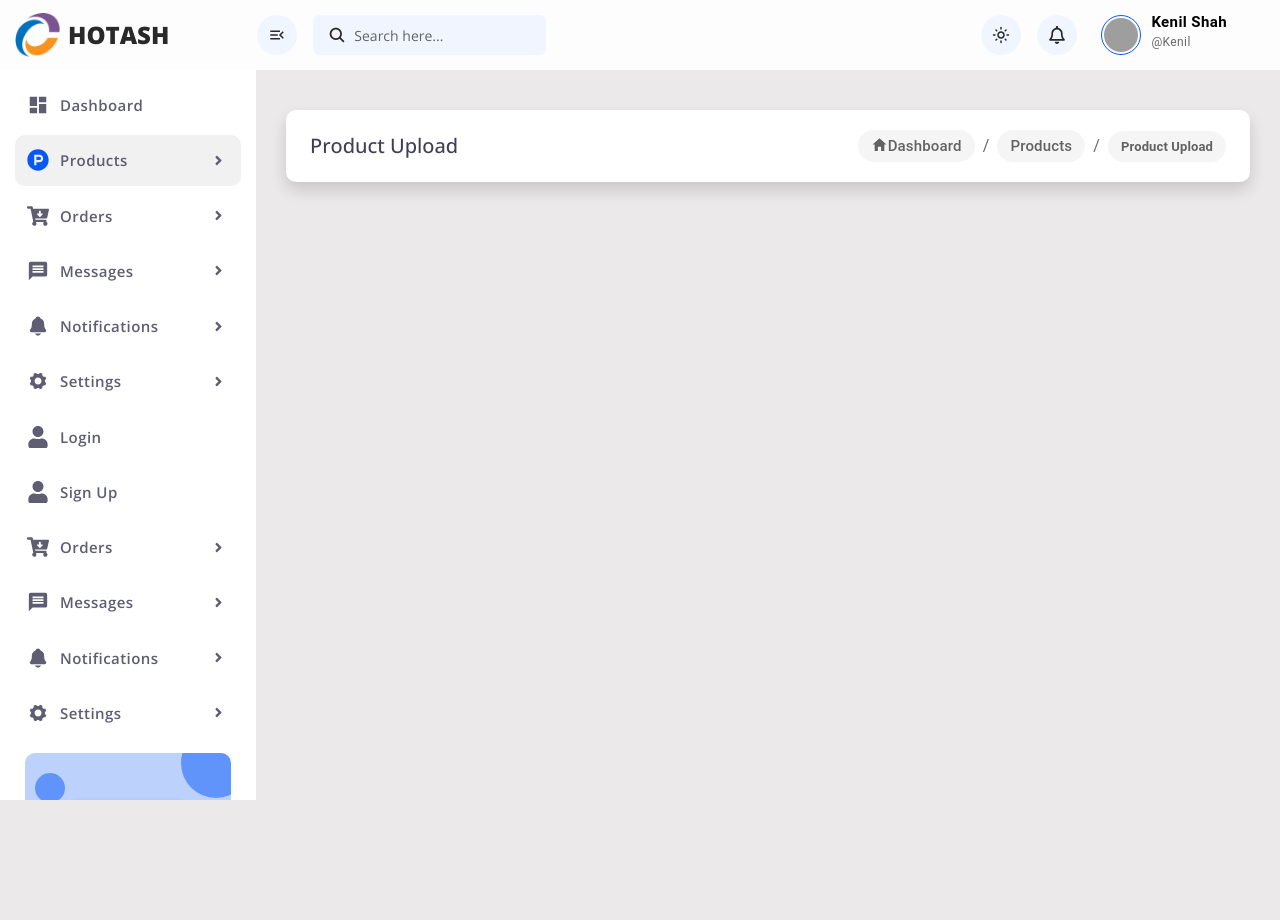
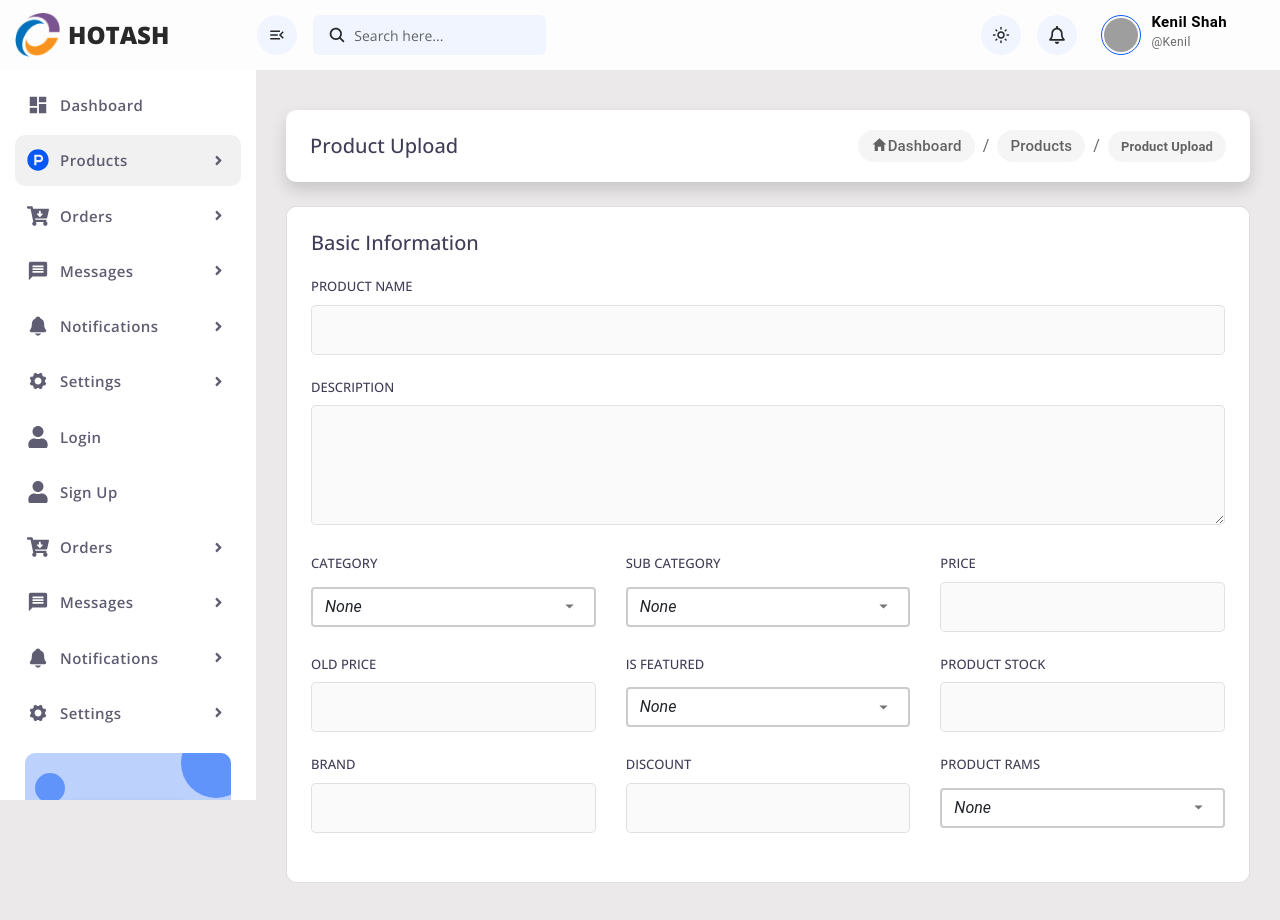
Before and after one commit to shahkenil01/Admin-Dashboard, a React (Create React App) app: page /product/upload in a window 1280 px wide. Shown: the top 920 px of the page. Before the commit the page ends 800 px from the top, so only its background shows below. Built offline with nearby package versions, Linux system fonts and the light colour scheme; grey boxes are pictures that could not be loaded.

Commit message:
Quick update

```diff
--- a/src/App.css
+++ b/src/App.css
@@ -188,6 +188,8 @@ body.dark .ratingSection .ratingrow .progress { background-color: #000 !importan
 body.dark .reviewSection .reviewsRow { background: #071739 !important; }
 body.dark .reviewForm textarea { background: #132345 !important; border: 1px solid #0d1a36 !important; color: #ffffffb3;}
 body.dark .reviewForm textarea{ color: rgba(255, 255, 255, 0.5) !important; }
+body.dark .form .form-group input,
+body.dark .form .form-group textarea { background: #2b3c5f !important; border: 1px solid #253557 !important; color: #fffc !important;}
 
 .link.color, .link:hover {
   color: #0858f7 !important;}
@@ -1019,3 +1021,24 @@ textarea {
   outline: #ffdead !important;
   padding: 15px;
   width: 100%;}
+
+.form .form-group{
+  margin-bottom: 25px;}
+.form .form-group h6 {
+  font-size: 13px;
+  margin-bottom: 10px;}
+.form .form-group input, .form .form-group textarea {
+  background: #fafafa;
+  border: 1px solid #0000001a !important;
+  border-radius: 5px;
+  font-size: 14px;
+  height: 50px;
+  outline: none !important;
+  padding-left: 15px;
+  width: 100%;}
+.form .form-group textarea {
+  height: 120px;
+  padding-top: 15px;}
+
+.card {
+  overflow: visible !important;}
--- a/src/pages/productUpload/index.js
+++ b/src/pages/productUpload/index.js
@@ -1,8 +1,17 @@
 import { Breadcrumbs, Typography, Link as MuiLink, Button } from '@mui/material';
 import { Link } from 'react-router-dom';
 import { IoMdHome } from "react-icons/io";
+import FormControl from '@mui/material/FormControl';
+import CustomDropdown from '../../components/CustomDropdown';
+import { useState } from "react";
 
 const ProductUpload =()=>{
+
+  const [category, setCategory] = useState('');
+  const [subcategory, setSubcategory] = useState('');
+  const [isFeatured, setIsFeatured] = useState('');
+  const [ram, setRam] = useState('');
+
   return(
     <div className="right-content w-100">
 
@@ -21,6 +30,114 @@ const ProductUpload =()=>{
         </Breadcrumbs>
       </div>
 
+      <form className='form'>
+        <div className="row">
+          <div className="col-md-12">
+            <div className="card p-4 mt-0">
+              <h5 className="mb-4">Basic Information</h5>
+              <div className="form-group">
+                <h6>PRODUCT NAME</h6>
+                <input type="text" name="name" />
+              </div>
+              <div class="form-group">
+                <h6>DESCRIPTION</h6>
+                <textarea rows="5" cols="10"></textarea>
+              </div>
+              <div className="row">
+                <div className="col">
+                  <div className='form-group'>
+                    <h6>CATEGORY</h6>
+                    <FormControl size="small" className="w-100">
+                      <CustomDropdown value={category} onChange={setCategory}
+                        options={[
+                          { value: '', label: 'None' },
+                          { value: '10', label: 'Men' },
+                          { value: '20', label: 'Women' },
+                          { value: '30', label: 'Kids' }
+                        ]} placeholder="None" />
+                    </FormControl>
+                  </div>
+                </div>
+                <div className="col">
+                  <div className='form-group'>
+                    <h6>SUB CATEGORY</h6>
+                    <FormControl size="small" className="w-100">
+                      <CustomDropdown value={subcategory} onChange={setSubcategory}
+                        options={[
+                          { value: '', label: 'None' },
+                          { value: '10', label: 'Jeans' },
+                          { value: '20', label: 'Shirts' }
+                        ]} placeholder="None" />
+                    </FormControl>
+                  </div>
+                </div>
+                <div className="col">
+                  <div className='form-group'>
+                    <h6>PRICE</h6>
+                    <input type="text" name="price"/>
+                  </div>
+                </div>
+              </div>
+              <div className="row">
+                <div class="col">
+                  <div class="form-group">
+                    <h6>OLD PRICE</h6>
+                    <input type="text" name="oldPrice"/>
+                  </div>
+                </div>
+                <div className="col">
+                  <div className='form-group'>
+                    <h6>IS FEATURED</h6>
+                    <FormControl size="small" className="w-100">
+                      <CustomDropdown value={isFeatured} onChange={setIsFeatured}
+                        options={[
+                          { value: '', label: 'None' },
+                          { value: '10', label: 'True' },
+                          { value: '20', label: 'False' }
+                        ]} placeholder="None" menuPortalTarget={document.body}/>
+                    </FormControl>
+                  </div>
+                </div>
+                <div className="col">
+                  <div className='form-group'>
+                    <h6>PRODUCT STOCK</h6>
+                    <input type="text" name="price"/>
+                  </div>
+                </div>
+              </div>
+              <div className="row">
+                <div class="col">
+                  <div class="form-group">
+                    <h6>BRAND</h6>
+                    <input type="text" name="brand"/>
+                  </div>
+                </div>
+                <div className="col">
+                  <div className='form-group'>
+                    <h6>DISCOUNT</h6>
+                    <input type="text" name="discount"/>
+                  </div>
+                </div>
+                <div className="col">
+                  <div className='form-group'>
+                    <h6>PRODUCT RAMS</h6>
+                    <FormControl size="small" className="w-100">
+                      <CustomDropdown value={ram} onChange={setRam}
+                        options={[
+                          { value: '', label: 'None' },
+                          { value: '10', label: '4GB' },
+                          { value: '20', label: '8GB' },
+                          { value: '30', label: '10GB' },
+                          { value: '40', label: '12GB' },
+                        ]} placeholder="None" menuPortalTarget={document.body}/>
+                    </FormControl>
+                  </div>
+                </div>
+              </div>
+            </div>
+          </div>
+        </div>
+      </form>
     </div>
   )
 }
```
